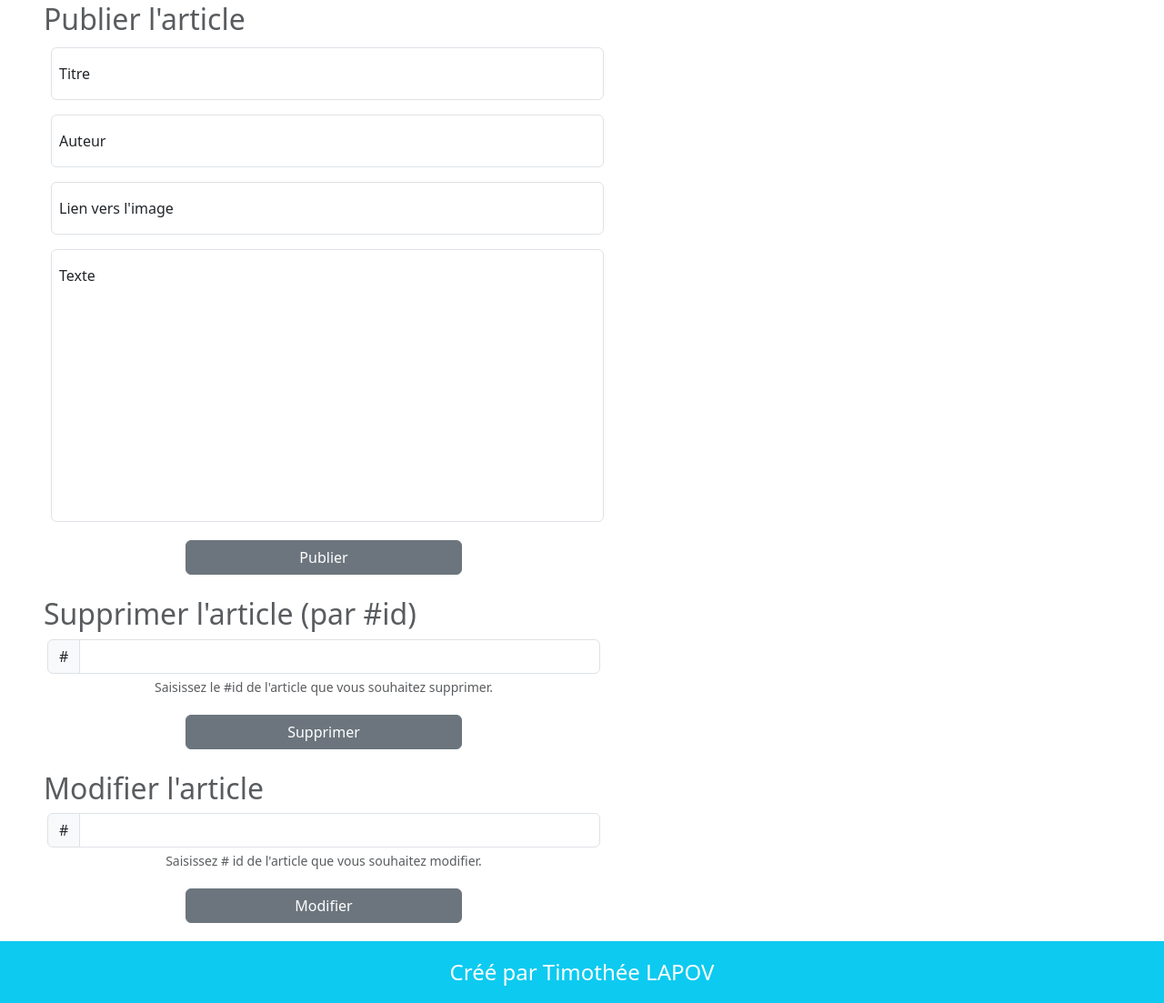
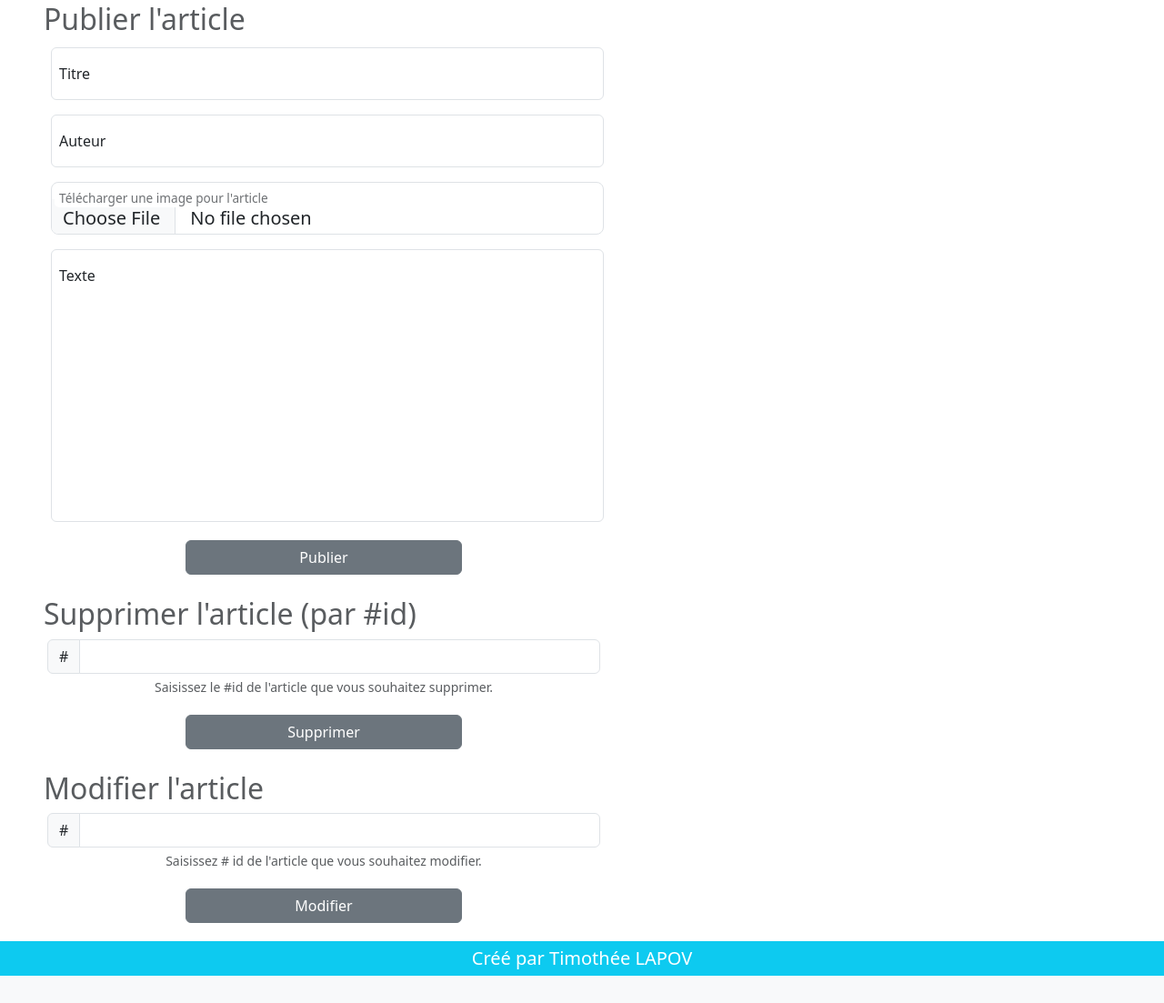
Before and after one commit to timlapov/dauphine, a PHP site: page /dauphine/admin/index.php in a window 1280 px wide. Shown: the part 134-1237 px from the top of the page at 91% size. After the commit the page ends 1207 px from the top, so only its background shows below. Run offline with PHP 8.4, Linux system fonts and the light colour scheme; a user stored in the database is signed in.

Commit message:
Implemented the ability to upload an illustration file for an article

```diff
--- a/admin/index.php
+++ b/admin/index.php
@@ -6,7 +6,8 @@ if (!isset($_SESSION["username"])) {
 require_once ("../utils/databaseManager.php");
 include_once("../block/header.php");
 include_once("../block/navbar.php");
-$title = "Page de l'administrateur";
+$pageName = "Page de l'administrateur";
+$imageUrl = "";
 $errors = [];
 
 try {
@@ -16,13 +17,33 @@ try {
     echo $e->getMessage();
     exit;
 }
+//Traitement du téléchargement de fichiers
+if ($_SERVER["REQUEST_METHOD"] == "POST" && isset($_FILES["imageUrl"])) {
+    $file = $_FILES["imageUrl"];
+    // Vérification des erreurs de téléchargement
+    if ($file['error'] == UPLOAD_ERR_OK) {
+        // Création d'un chemin d'accès pour l'enregistrement d'un fichier
+        $uploadDir = "../img/";
+        $uploadFile = $uploadDir . time() . '_' . basename($file["name"]);
+
+        // Tentative d'enregistrement d'un fichier sur le serveur
+        if (move_uploaded_file($file["tmp_name"], $uploadFile)) {
+            echo "<p class='text-success text-center'>Le fichier a été téléchargé avec succès.</p>";
+            $imageUrl = substr($uploadFile, 3);
+        } else {
+            echo "<p class='text-danger text-center'>Échec du téléchargement du fichier.</p>";
+        }
+    } else {
+        echo "<p class='text-danger text-center'>Erreur lors du téléchargement du fichier.</p>";
+    }
+}
+
 
 //Traitement de l'ajout d'un article
-if ($_SERVER["REQUEST_METHOD"] == "POST" && isset($_POST["title"]) && isset($_POST["author"]) && isset($_POST["text"]) && isset($_POST["imageUrl"])) {
+if ($_SERVER["REQUEST_METHOD"] == "POST" && isset($_POST["title"]) && isset($_POST["author"]) && isset($_POST["text"]) && isset($imageUrl)) {
     $title = htmlspecialchars($_POST["title"]);
     $author = htmlspecialchars($_POST["author"]);
     $text = htmlspecialchars($_POST["text"]);
-    $imageUrl = htmlspecialchars($_POST["imageUrl"]);
 
     if (!empty(trim($title)) && !empty(trim($author)) && !empty(trim($text)) && !empty(trim($imageUrl))) {
         $addedNews = addNews($pdo, $title, $author, $text, $imageUrl);
@@ -32,7 +53,6 @@ if ($_SERVER["REQUEST_METHOD"] == "POST" && isset($_POST["title"]) && isset($_PO
     } else {
         echo ("<p class='text-danger text-center'>Remplir tous les champs pour ajouter un article !</p>");
     }
-
 }
 
 //Traitement suppression d'un article
@@ -51,12 +71,12 @@ if ($_SERVER["REQUEST_METHOD"] == "POST" && isset($_POST["deleteById"])) {
 }
 ?>
 
-    <h1 class="text-center m-3"><?=$title?></h1>
+    <h1 class="text-center m-3"><?=$pageName?></h1>
 <a href="http://localhost:8888/dauphine/logout.php" class="btn btn-danger" style="position: fixed; top: 10px; right: 10px; z-index: 1500;">Déconnexion</a>
 <!--    Formulaire d'ajout d'un article sur le site-->
     <h2 class="text-muted m-1 ms-5">Publier l'article</h2>
     <div class="d-flex flex-column justify-content-center ms-5">
-        <form class="text-center p-1 col-6" method="POST" action="index.php">
+        <form class="text-center p-1 col-6" method="POST" action="index.php" enctype="multipart/form-data">
             <div class="form-floating mb-3">
                 <input type="text" class="form-control m-1" name="title" id="title" placeholder="title">
                 <label for="title">Titre</label>
@@ -66,8 +86,8 @@ if ($_SERVER["REQUEST_METHOD"] == "POST" && isset($_POST["deleteById"])) {
                 <label for="author">Auteur</label>
             </div>
             <div class="form-floating mb-3">
-                <input type="text" class="form-control m-1" name="imageUrl" id="imageUrl" placeholder="imageUrl">
-                <label for="imageUrl">Lien vers l'image</label>
+                <input type="file" class="form-control m-1 form-control-lg" name="imageUrl" id="imageUrl" placeholder="imageUrl" accept="image/*">
+                <label for="imageUrl" class="form-label">Télécharger une image pour l'article</label>
             </div>
             <div class="form-floating mb-3">
                 <input type="text" class="form-control m-1" name="text" id="text" placeholder="text" style="height: 300px">
--- a/block/footer.php
+++ b/block/footer.php
@@ -1,4 +1,4 @@
-<footer class="bg-info text-white text-center p-3 text-center fs-4 fw-light">
+<footer class="bg-info text-white text-center p-1 text-center fs-5 fw-light">
     Créé par Timothée LAPOV
 </footer>
 </body>
```
Also changed, not shown: admin/edit.php (+24 -5 lines), block/editForm.php (+4 -3 lines).
